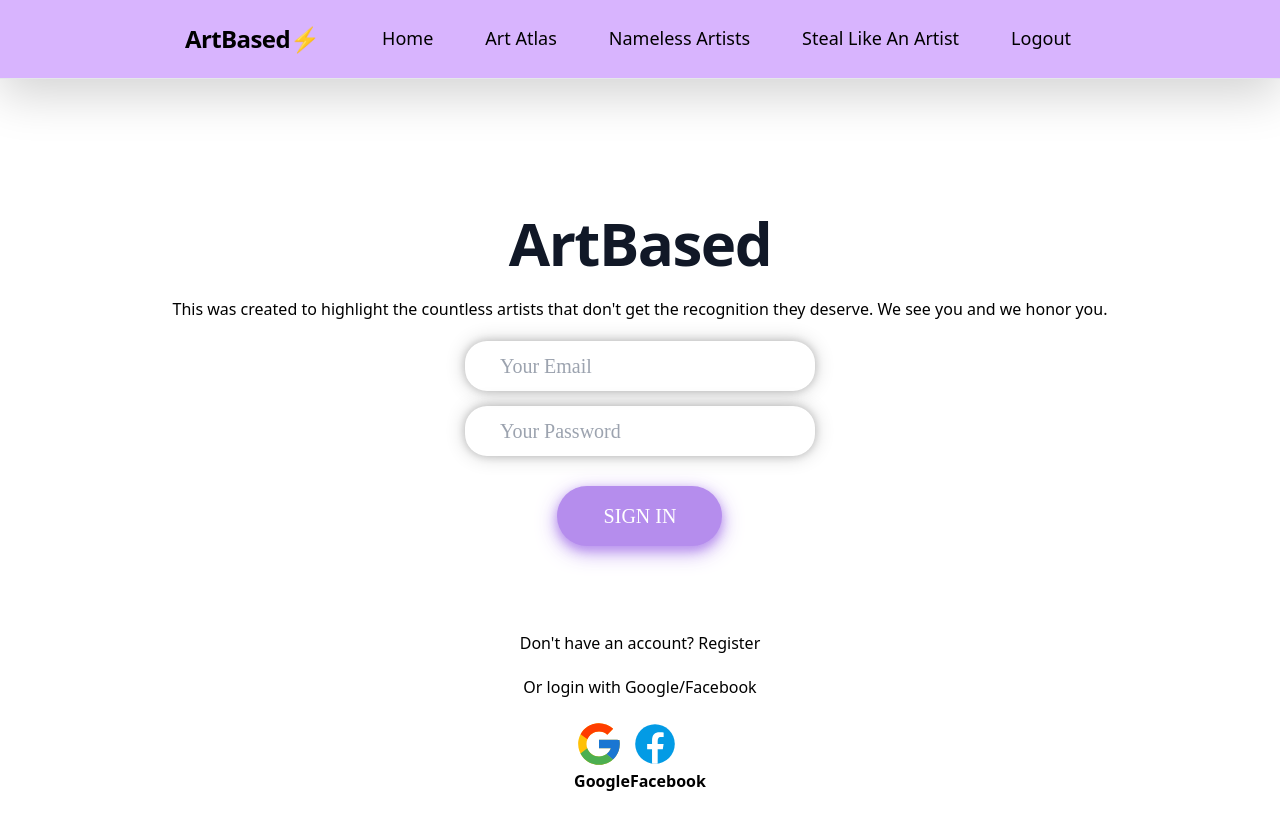
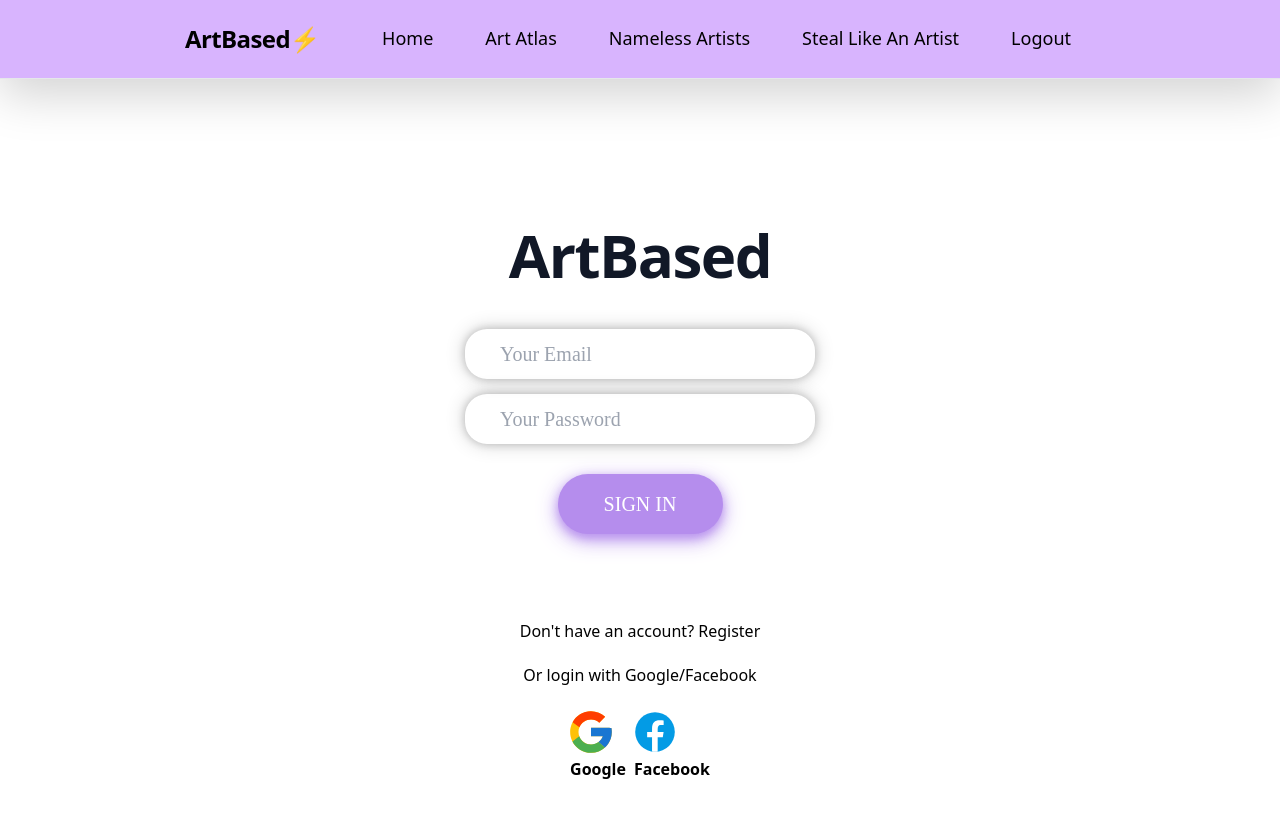
Before and after one commit to ad-str/dataBASED, a React (Vite) app in the folder client/: page /auth in a window 1280 px wide. Shown: the top 830 px of the page. Built offline with nearby package versions, Linux system fonts and the light colour scheme; no server answers.

Commit message:
final login

```diff
--- a/client/src/pages/Auth.jsx
+++ b/client/src/pages/Auth.jsx
@@ -39,10 +39,6 @@ const Auth = () => {
         <h1 class="pt-12 mb-4 text-4xl font-extrabold leading-none tracking-tight text-gray-900 md:text-5xl lg:text-6xl dark:text-black">
           ArtBased
         </h1>
-        <p>
-          This was created to highlight the countless artists that don't get the recognition
-          they deserve. We see you and we honor you.
-        </p>
         <form>
         <div className="text_area">
             <input
@@ -74,12 +70,12 @@ const Auth = () => {
       <p> Or login with Google/Facebook</p>
         <button onClick={google.signInWithSocial}>
         <img src={GoogleIcon} alt="" />
-        <span>Google</span>
+        <span className="p-1 justify-center">Google</span>
       </button>
 
       <button onClick={facebook.signInWithSocial}>
         <img src={FacebookIcon} alt="" />
-        <span>Facebook</span>
+        <span className="p-1 justify-center">Facebook</span>
       </button>
       </div>
     </div>
--- a/client/src/pages/Welcome.jsx
+++ b/client/src/pages/Welcome.jsx
@@ -1,16 +1,16 @@
-import React, { useEffect, useState } from "react";
+import React, { useEffect } from "react";
 import { useNavigate } from "react-router-dom";
 import { useAuthContext } from "../context/AuthContext";
-import { auth, db, logout } from '../firebase/config';
-import { query, collection, getDocs, where } from "firebase/firestore";
+//import { auth, db, logout } from '../firebase/config';
+//import { query, collection, getDocs, where } from "firebase/firestore";
 
 
 export default function Welcome () {
-    const [name, setName] = useState("");
+    //const [name, setName] = useState("");
     const navigate = useNavigate();
     const { user } = useAuthContext();
 
-
+    /*
     const fetchUserName = async () => {
         try {
           const q = query(collection(db, "users"), where("uid", "==", user?.uid));
@@ -23,10 +23,11 @@ export default function Welcome () {
           alert("An error occured while fetching user data");
         }
       };
-
+      */
+ // fetchUserName();
     useEffect(() => {
         console.log(user);
-        fetchUserName();
+
     }, [user]);
 
     //useEffect(() => console.log(user), [user]);
```
